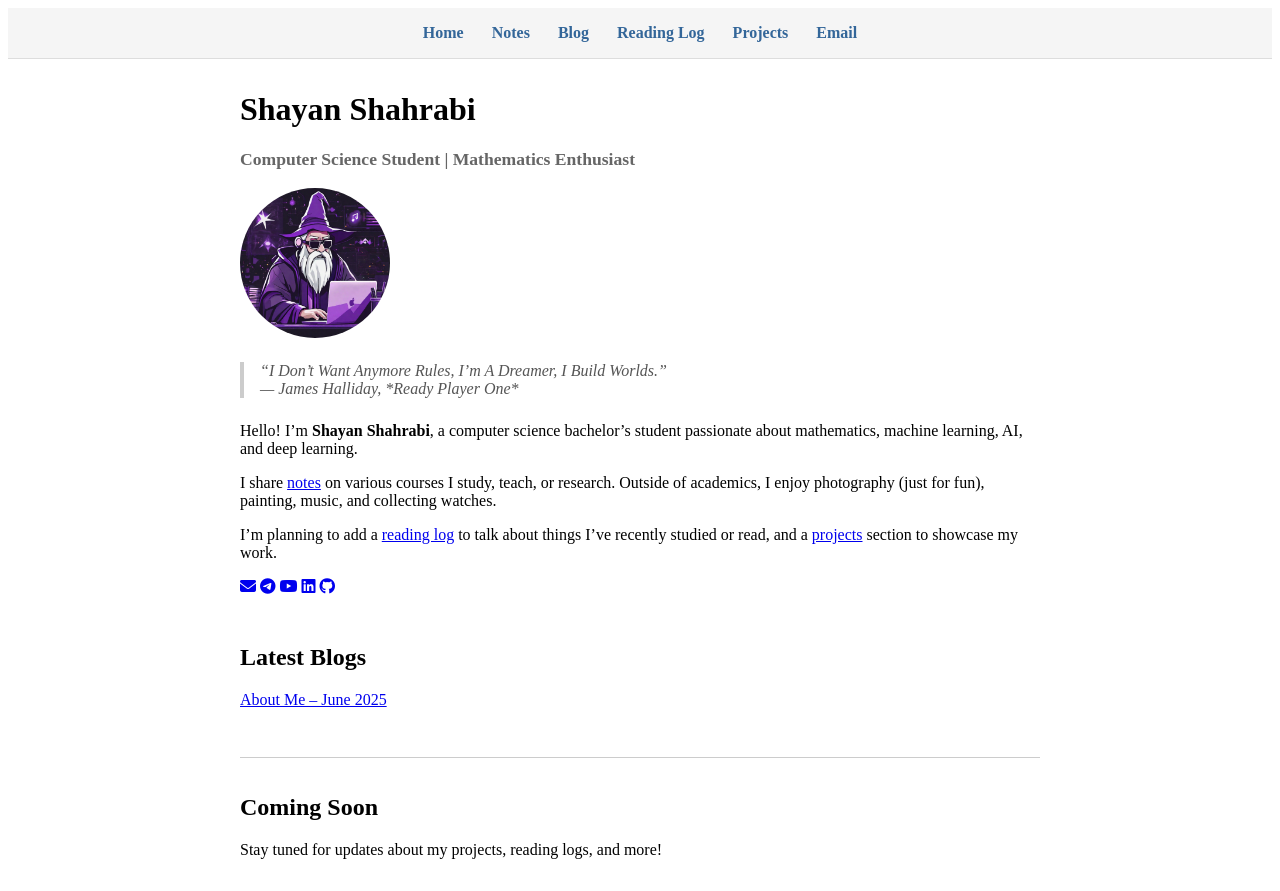
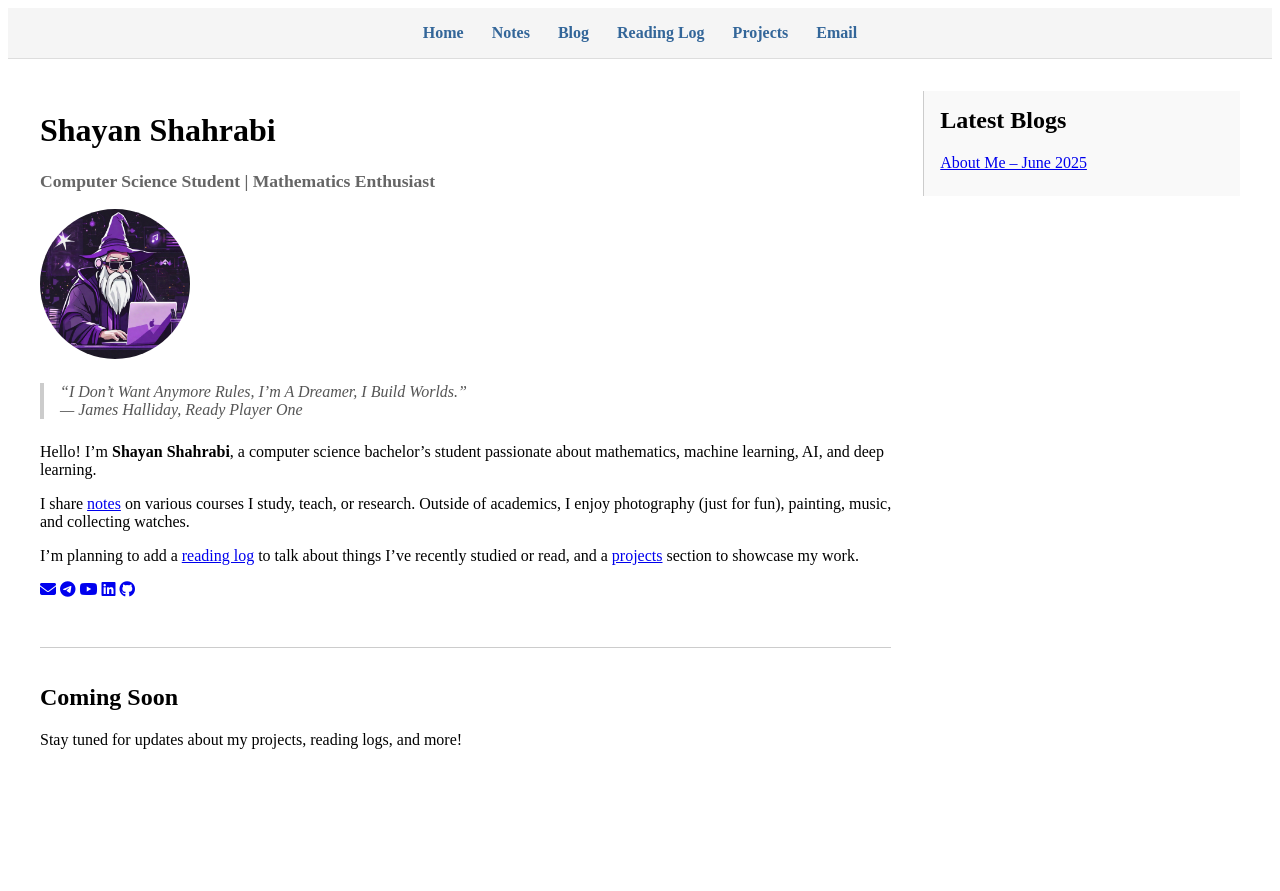
Before and after one commit to ShayanShahrabi/shayanshahrabi.github.io, a plain HTML site: page index.html in a window 1280 px wide. After the commit the page ends 800 px from the top, so only its background shows below. Drawn offline with Linux system fonts and the light colour scheme.

Commit message:
update file: index.html

```diff
--- a/index.html
+++ b/index.html
@@ -23,16 +23,19 @@
     </div>
   </header>
 
+  <!-- Main and Sidebar Layout -->
+  <main class="container">
+    <div class="content-wrapper">
       <!-- Main Content -->
-  <main class="container">
+      <div class="main-column">
         <h1>Shayan Shahrabi</h1>
         <p class="subtitle"><strong>Computer Science Student | Mathematics Enthusiast</strong></p>
 
-    <img src="images/self-portrait.png" alt="Self-portrait of Shayan Shahrabi" class="portrait" />
+        <img src="images/self-portrait.png" alt="Self-portrait" class="portrait" />
 
         <blockquote>
           “I Don’t Want Anymore Rules, I’m A Dreamer, I Build Worlds.”<br />
-      — James Halliday, *Ready Player One*
+          — James Halliday, <em>Ready Player One</em>
         </blockquote>
 
         <p>Hello! I’m <strong>Shayan Shahrabi</strong>, a computer science bachelor’s student passionate about mathematics, machine learning, AI, and deep learning.</p>
@@ -53,15 +56,18 @@
           <a href="https://github.com/shayanshahrabi" title="GitHub"><i class="fab fa-github"></i></a>
         </div>
 
-    <section class="latest-blogs">
-      <h2>Latest Blogs</h2>
-      <ul id="latest-blogs"></ul>
-    </section>
-
         <section class="coming-soon">
           <h2>Coming Soon</h2>
           <p>Stay tuned for updates about my projects, reading logs, and more!</p>
         </section>
+      </div>
+
+      <!-- Sidebar -->
+      <aside class="sidebar">
+        <h2>Latest Blogs</h2>
+        <ul id="latest-blogs"></ul>
+      </aside>
+    </div>
   </main>
 
   <script>
--- a/style.css
+++ b/style.css
@@ -23,24 +23,59 @@
   text-decoration: underline;
 }
 
-/* Main container */
+/* Main Container - Now Full Width for Flex Columns */
 .container {
-  max-width: 800px;
+  max-width: 1200px;
   margin: 2rem auto;
   padding: 0 1rem;
 }
 
-.subtitle {
-  font-size: 1.1em;
-  color: #666;
-  margin-bottom: 1em;
+/* Flex Layout */
+.content-wrapper {
+  display: flex;
+  gap: 2rem;
+  align-items: flex-start;
+  flex-direction: row;
 }
 
+.main-column {
+  flex: 3;
+}
+
+.sidebar {
+  flex: 1;
+  background-color: #f9f9f9;
+  padding: 1rem;
+  border-left: 1px solid #ccc;
+}
+
+.sidebar h2 {
+  margin-top: 0;
+}
+
+.sidebar ul {
+  list-style: none;
+  padding-left: 0;
+  margin: 0;
+}
+
+.sidebar li {
+  margin-bottom: 0.5rem;
+}
+
+/* Portrait */
 .portrait {
   max-width: 150px;
   border-radius: 50%;
   display: block;
   margin: 1rem 0;
+}
+
+/* Typography */
+.subtitle {
+  font-size: 1.1em;
+  color: #666;
+  margin-bottom: 1em;
 }
 
 blockquote {
@@ -51,21 +86,22 @@ blockquote {
   padding-left: 1rem;
 }
 
-.latest-blogs {
-  margin-top: 3rem;
-}
-
-.latest-blogs ul {
-  list-style: none;
-  padding-left: 0;
-}
-
-.latest-blogs li {
-  margin-bottom: 0.5rem;
-}
-
+/* Coming Soon Section */
 .coming-soon {
   margin-top: 3rem;
   padding-top: 1rem;
   border-top: 1px solid #ccc;
 }
+
+/* Responsive Adjustments */
+@media (max-width: 768px) {
+  .content-wrapper {
+    flex-direction: column;
+  }
+
+  .sidebar {
+    border-left: none;
+    border-top: 1px solid #ccc;
+    margin-top: 2rem;
+  }
+}
```
Lines whose indentation alone changed are shown as unchanged.
